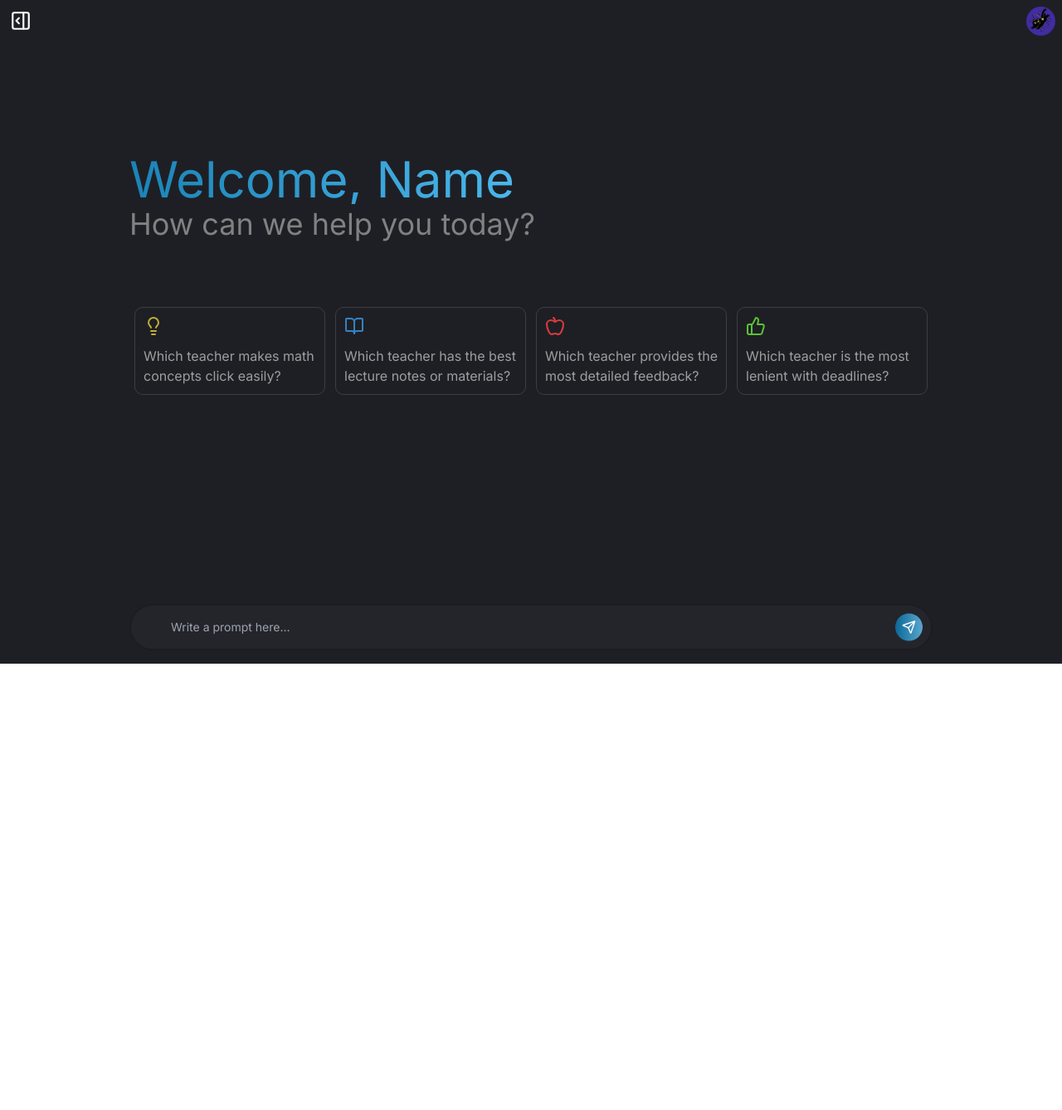
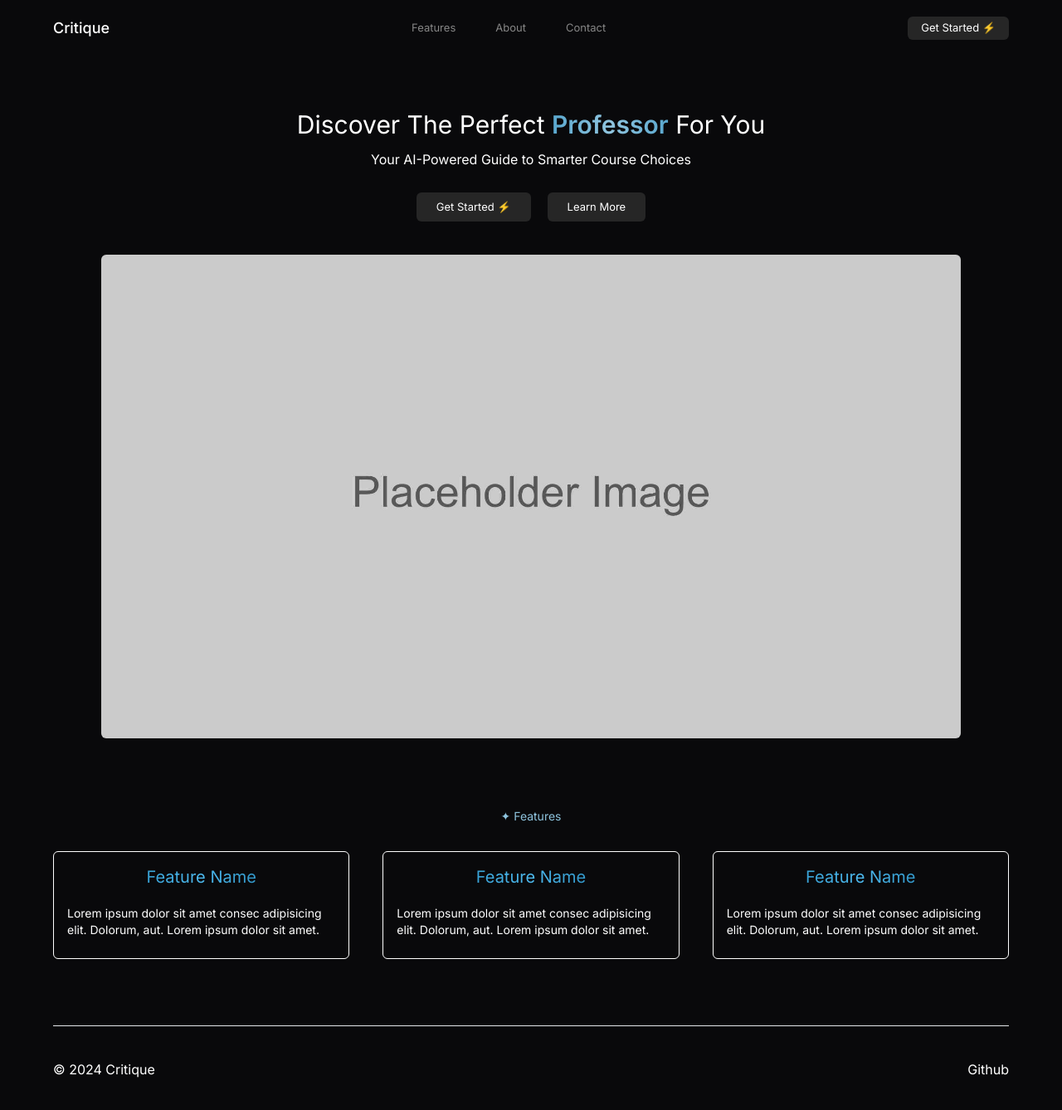
Before and after one commit to vivianzhou1288/ratemyprofessor, a Next.js app: page / in a window 1280 px wide. Shown: the top 1338 px of the page at 83% size. Before the commit the page ends 800 px from the top, so only its background shows below. Built offline with nearby package versions, Linux system fonts and the light colour scheme.

Commit message:
Fix Links/Redirection

```diff
--- /dev/null
+++ b/app/dashboard/page.js
@@ -0,0 +1,12 @@
+import Dashboard from "@/components/Dashboard";
+import React from "react";
+
+const page = () => {
+  return (
+    <div className=" bg-[#1e1f24] min-h-screen w-full fixed">
+      <Dashboard />
+    </div>
+  );
+};
+
+export default page;
--- a/app/page.js
+++ b/app/page.js
@@ -7,25 +7,14 @@
 import Hero from "@/components/Hero";
 
 export default function Home() {
-  let user = true;
   return (
-    <div
-      className={`${
-        user
-          ? "bg-[#1e1f24] min-h-screen w-full fixed"
-          : "bg-[#09090b] min-h-screen w-full"
-      }`}
-    >
-      {user ? (
-        <Dashboard />
-      ) : (
+    <div className={`${"bg-[#09090b] min-h-screen w-full"}`}>
       <main className=" min-h-screen w-full max-w-[1200px] m-auto  px-6 py-4">
         <Header />
         <Hero />
         <Features />
         <Footer />
       </main>
-      )}
     </div>
   );
 }
--- a/components/Footer.jsx
+++ b/components/Footer.jsx
@@ -7,7 +7,12 @@
       <div className="py-10 flex items-center justify-between">
         <p>© 2024 Critique</p>
         <p className="hover:text-[#59a7ce]">
-          <a href="#">Github</a>
+          <a
+            href="https://github.com/vivianzhou1288/ratemyprofessor"
+            target="_blank"
+          >
+            Github
+          </a>
         </p>
       </div>
     </div>
--- a/components/Header.jsx
+++ b/components/Header.jsx
@@ -1,5 +1,6 @@
-import { Bot, Rocket } from "lucide-react";
 import React from "react";
+import Image from "next/image";
+import Link from "next/link";
 
 const Header = () => {
   return (
@@ -16,9 +17,11 @@
         <p className="p-1 cursor-pointer hover:text-[#59a7ce]">About</p>
         <p className="p-1 cursor-pointer hover:text-[#59a7ce]">Contact</p>
       </div>
-      <p className="text-white text-[12px] sm:text-[13px] py-1 px-4 rounded-md bg-[#262626] cursor-pointer hover:bg-[#404040]">
-        Get Started ⚡️
-      </p>
+      <Link href="/dashboard">
+        <p className="text-white text-[12px] sm:text-[13px] py-1 px-4 rounded-md bg-[#262626] cursor-pointer hover:bg-[#404040]">
+          Get Started ⚡️
+        </p>
+      </Link>
     </div>
   );
 };
--- a/components/Hero.jsx
+++ b/components/Hero.jsx
@@ -1,6 +1,7 @@
 import Image from "next/image";
 import React from "react";
 import placeholderDemo from "@/public/placeholder.jpg";
+import Link from "next/link";
 
 const Hero = () => {
   return (
@@ -16,9 +17,11 @@
         Your AI-Powered Guide to Smarter Course Choices
       </p>
       <div className="flex gap-5 justify-center">
-        <p className=" w-fit text-white text-[13px] py-2 px-6 rounded-md bg-[#262626] cursor-pointer hover:bg-[#404040] mt-7">
-          Get Started ⚡️
-        </p>
+        <Link href="/dashboard">
+          <p className=" w-fit text-white text-[13px] py-2 px-6 rounded-md bg-[#262626] cursor-pointer hover:bg-[#404040] mt-7">
+            Get Started ⚡️
+          </p>
+        </Link>
         <p className=" w-fit text-white text-[13px] py-2 px-6 rounded-md bg-[#262626] cursor-pointer hover:bg-[#404040] mt-7">
           Learn More
         </p>
--- a/components/Sidebar.jsx
+++ b/components/Sidebar.jsx
@@ -3,6 +3,7 @@
 import React, { useState } from "react";
 import Logo from "@/public/logo.png";
 import Image from "next/image";
+import Link from "next/link";
 
 const Sidebar = () => {
   const [sidebar, setSidebar] = useState(false);
@@ -30,14 +31,21 @@
             />
             <h1 className="text-lg font-medium">Critique</h1>
           </div>
+          <Link href="/">
             <div className="mt-2 mx-3 my-2 p-2 rounded-md flex gap-3 cursor-pointer hover:bg-[#3a3c41] hover:text-[#90c5df]">
               <House />
               <p>Home</p>
             </div>
+          </Link>
+          <a
+            href="https://github.com/vivianzhou1288/ratemyprofessor"
+            target="_blank"
+          >
             <div className="mt-1 mx-3 my-2 p-2 rounded-md flex gap-3 cursor-pointer hover:bg-[#3a3c41] hover:text-[#90c5df]">
               <Github />
               <p>Repository</p>
             </div>
+          </a>
           {/* Chats section */}
           <div className="mx-3 my-2 flex-1 overflow-y-auto p-2 rounded-md">
             <h1 className="mb-5">✦ Bookmarks</h1>
```
Lines whose indentation alone changed are shown as unchanged.
